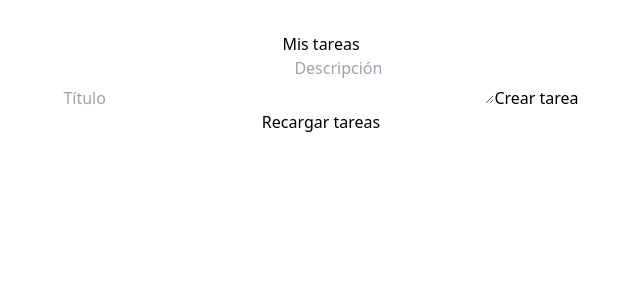
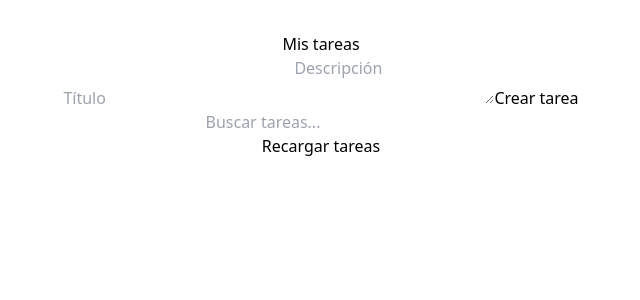
Before and after one commit to Nelson0329/todoList_ForIT, a React (Vite) app in the folder frontend/: page / in a window 1280 px wide. Shown: the top 300 px of the page, without its empty margins (319-959 px from the left). Built offline with nearby package versions, Linux system fonts and the light colour scheme.

Commit message:
Agrego filtro de búsqueda de tareas por texto como bonus

```diff
--- a/frontend/src/pages/Home.jsx
+++ b/frontend/src/pages/Home.jsx
@@ -4,7 +4,8 @@ import TaskForm from "../components/TaskForm";
 
 const Home = () => {
   const [tasks, setTasks] = useState([]);
-  const [editingTask, setEditingTask] = useState(null); // ← NUEVO
+  const [editingTask, setEditingTask] = useState(null);
+  const [searchTerm, setSearchTerm] = useState(""); // 🔍 búsqueda
 
   const fetchTasks = async () => {
     try {
@@ -45,6 +46,12 @@ const Home = () => {
     clearEditing();
   };
 
+  const filteredTasks = tasks.filter((task) =>
+    (task.title + task.description)
+      .toLowerCase()
+      .includes(searchTerm.toLowerCase())
+  );
+
   return (
     <div className="p-4 max-w-xl mx-auto">
       <h1 className="text-3xl font-bold mb-4 text-center">Mis tareas</h1>
@@ -56,8 +63,16 @@ const Home = () => {
         clearEditing={clearEditing}
       />
 
+      <input
+        type="text"
+        placeholder="Buscar tareas..."
+        className="border p-2 w-full rounded mb-4"
+        value={searchTerm}
+        onChange={(e) => setSearchTerm(e.target.value)}
+      />
+
       <TaskList
-        tasks={tasks}
+        tasks={filteredTasks}
         onUpdate={handleTaskUpdate}
         onDelete={handleDelete}
         onEdit={handleEdit}
```
